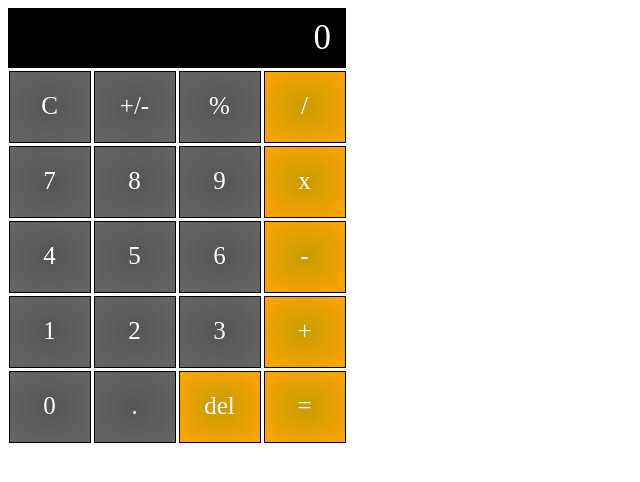
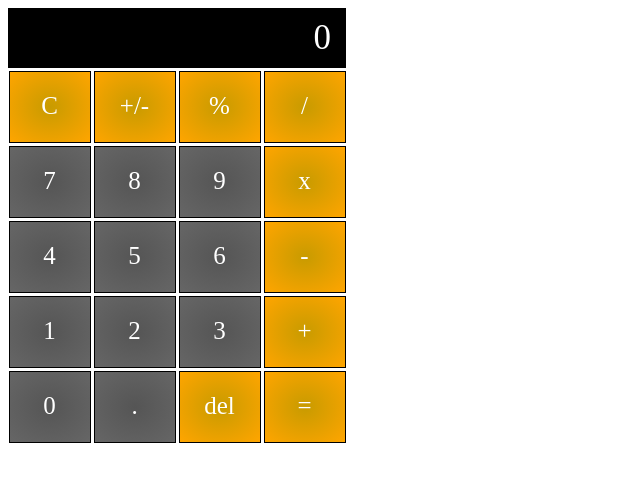
Before and after one commit to TimNooteboom/vuejs-calculator, a Vue app: page / in a window 1280 px wide. Shown: the top 482 px of the page, without its empty margins (0-640 px from the left). Built offline with nearby package versions, Linux system fonts and the light colour scheme.

Commit message:
Simplified the button array

```diff
--- a/src/App.vue
+++ b/src/App.vue
@@ -1,7 +1,7 @@
 <template>
   <div id="board">
     <div id="display">{{ display }}</div>
-    <Button v-for="button in buttons" :name="button.value" :type="button.type" @btn-click="btnClick"/>
+    <Button v-for="button in buttons" :key="button" :name="button" @btn-click="btnClick"/>
   </div>
 </template>
 
--- a/src/components/button.vue
+++ b/src/components/button.vue
@@ -1,7 +1,7 @@
 <template>
-    <div :class="type" @click="buttonClick(name)">
-        {{ name }}
-    </div>
+  <div class="button" :class="{'operator': operators.includes(name)}" @click="buttonClick(name)">
+    {{ name }}
+  </div>
 </template>
 
 <script>
@@ -10,26 +10,19 @@ export default {
   emits: ['btnClick'],
   data() {
     return {
+      operators: ['C', '+/-', '%', '/', 'x', '-', '+', '=', 'del']
     }
   },
   props: {
     name: {
-        type: String,
-        default: '',
-    },
-    type: {
-        type: String,
-        default: '',
+      type: String,
+      default: '',
     },
   },
   methods: {
     buttonClick(btn) {
-        this.$emit('btnClick', btn)
+      this.$emit('btnClick', btn)
     }
   },
 }
 </script>
-
-<style>
-
-</style>
--- a/src/data/Buttons.js
+++ b/src/data/Buttons.js
@@ -1,23 +1,2 @@
-const buttons = [
-    {value: "C", type: "button"},
-    {value: "+/-", type: "button"},
-    {value: "%", type: "button"},
-    {value: "/", type: "operator"},
-    {value: "7", type: "button"},
-    {value: "8", type: "button"},
-    {value: "9", type: "button"},
-    {value: "x", type: "operator"},
-    {value: "4", type: "button"},
-    {value: "5", type: "button"},
-    {value: "6", type: "button"},
-    {value: "-", type: "operator"},
-    {value: "1", type: "button"},
-    {value: "2", type: "button"},
-    {value: "3", type: "button"},
-    {value: "+", type: "operator"},
-    {value: "0", type: "button"},
-    {value: ".", type: "button"},
-    {value: "del", type: "operator"},
-    {value: "=", type: "operator"},
-]
+const buttons = ["C", "+/-", "%", "/", "7", "8", "9", "x", "4", "5", "6", "-", "1", "2", "3", "+", "0", ".", "del", "="]
 export default buttons
```
Also changed, not shown: 1 other file (tests, documents, lock files or other folders).
